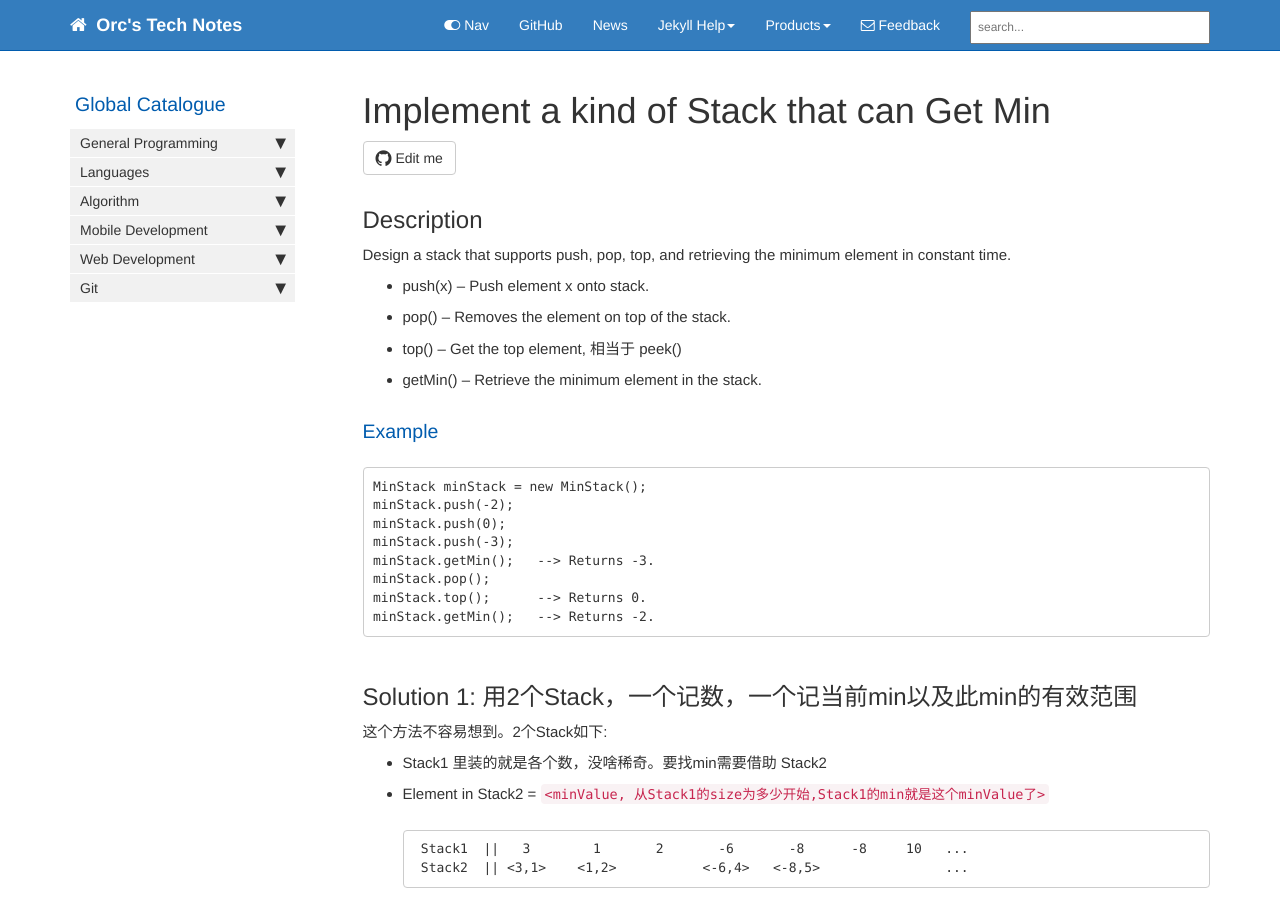
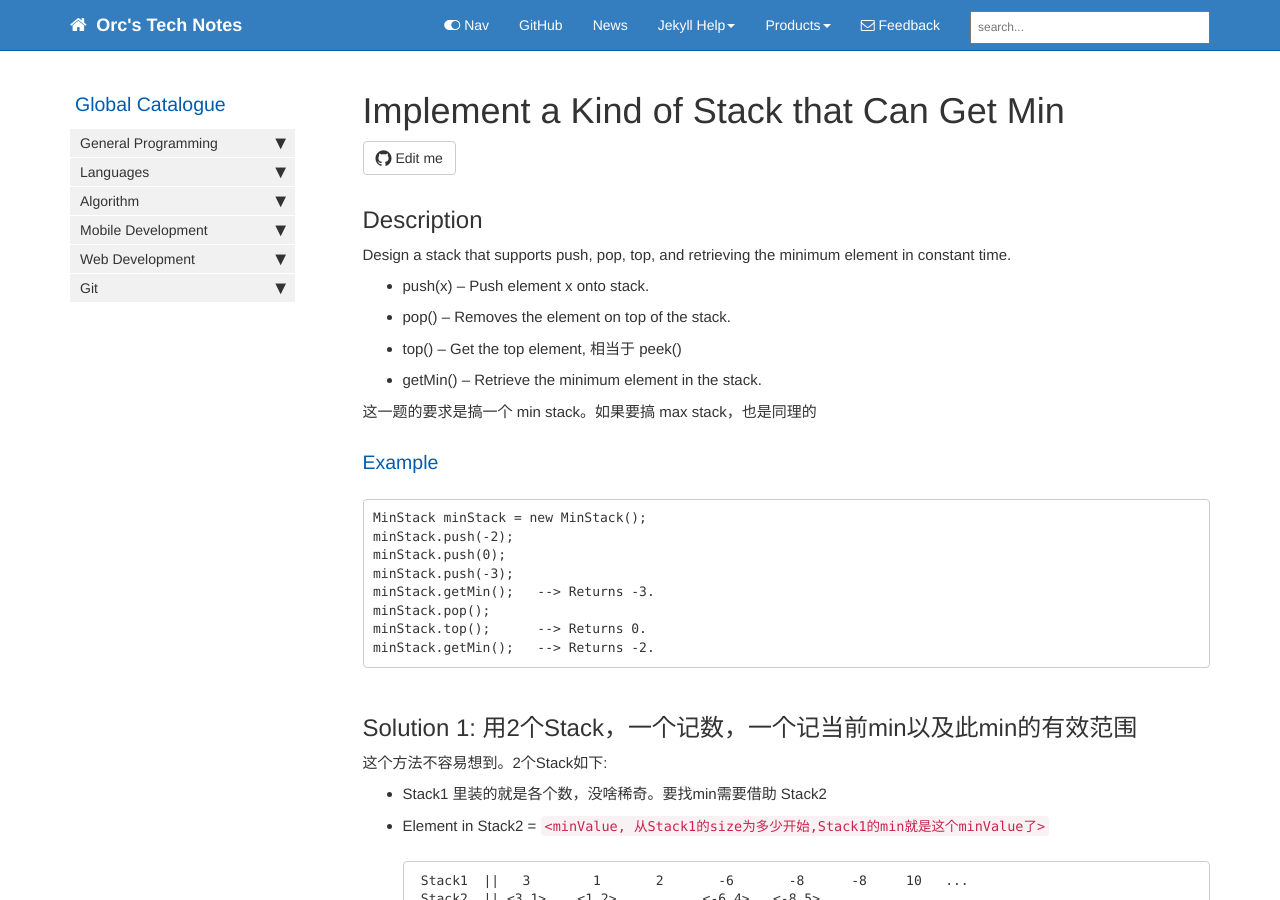
Before and after one commit to HungryOrc/hungryorc.github.io, a Jekyll site: the page built from pages/algorithm/algorithm_min_or_max_stack.md, in a window 1280 px wide and 900 px high. Built offline with Jekyll 4.4.1, drawn with Linux system fonts in a browser that asks for light colours; nearby versions of some CDN libraries; comment, search, counter and statistics services are not loaded.

Commit message:
Update and rename algorithm_min_stack.md to algorithm_min_or_max_stack.md

````diff
--- a/pages/algorithm/algorithm_min_stack.md
+++ b/pages/algorithm/algorithm_min_or_max_stack.md
@@ -1,10 +1,10 @@
 ---
-title: "Implement a kind of Stack that can Get Min"
+title: "Implement a Kind of Stack that Can Get Min"
 tags: [algorithm]
 keywords:
 summary:
 sidebar: mydoc_sidebar
-permalink: algorithm_min_stack.html
+permalink: algorithm_min_or_max_stack.html
 folder: algorithm
 toc: false
 ---
@@ -15,6 +15,8 @@ Design a stack that supports push, pop, top, and retrieving the minimum element
 * pop() -- Removes the element on top of the stack.
 * top() -- Get the top element, 相当于 peek()
 * getMin() -- Retrieve the minimum element in the stack.
+
+这一题的要求是搞一个 min stack。如果要搞 max stack，也是同理的
 
 ### Example
 ```
````
